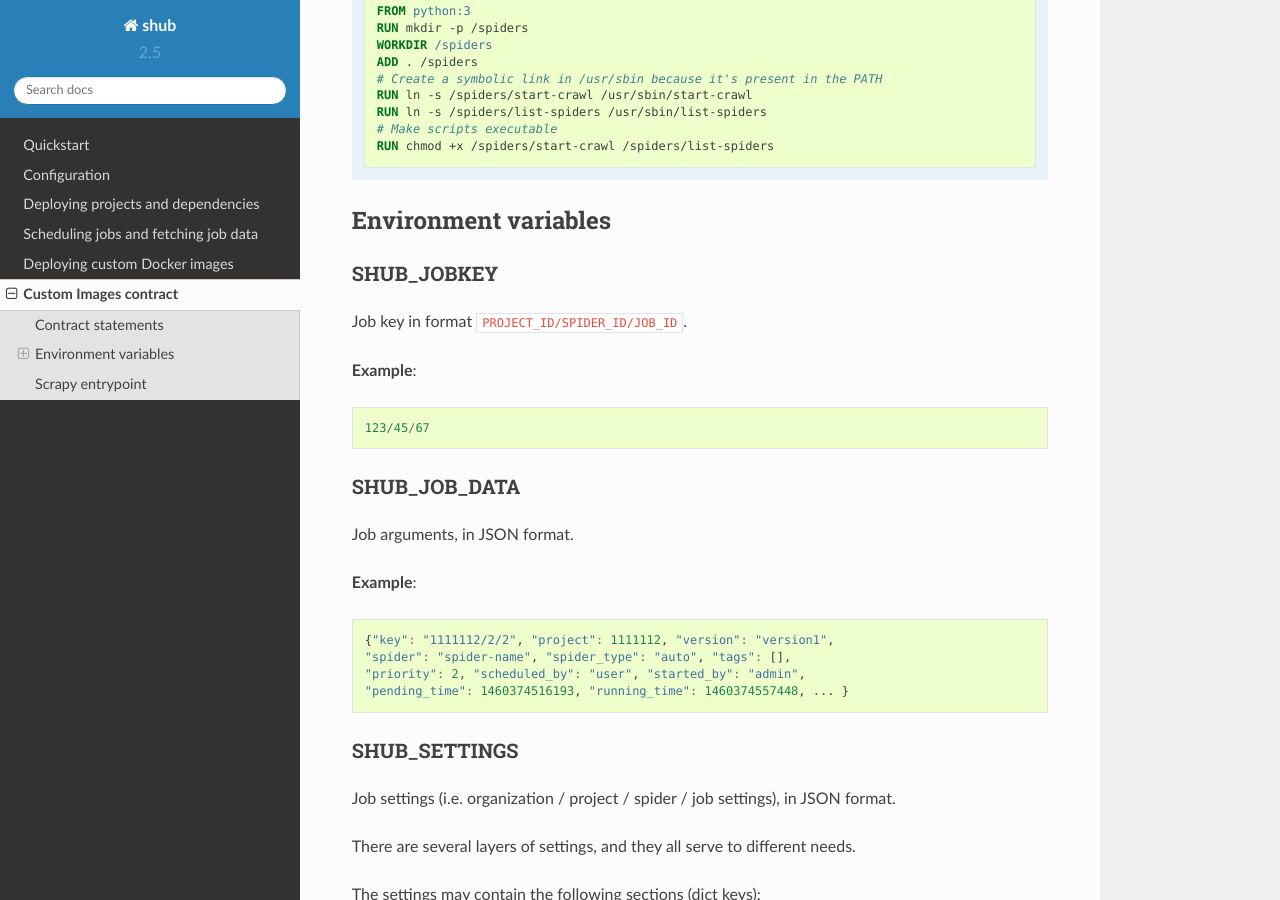
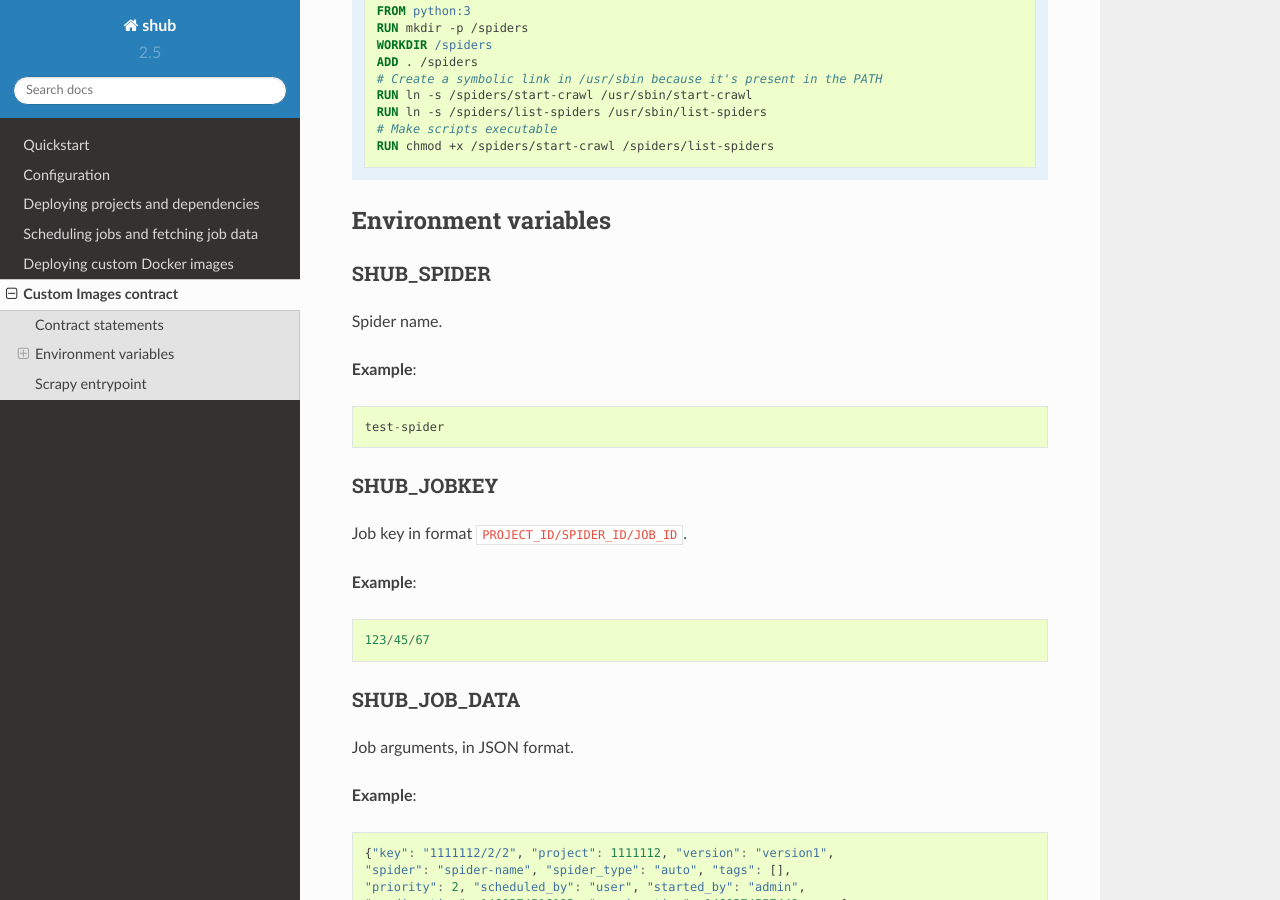
Before and after one commit to scrapinghub/shub, a Sphinx documentation site: the page built from docs/custom-images-contract.rst, in a window 1280 px wide and 900 px high, scrolled down 860 px. Built offline with Sphinx 7.4.7 and the Read the Docs theme 2.0.0, drawn with Linux system fonts in a browser that asks for light colours.

Commit message:
Add SHUB_SPIDER environment variable to the documentation

```diff
--- a/docs/custom-images-contract.rst
+++ b/docs/custom-images-contract.rst
@@ -60,6 +60,18 @@ Contract statements
 
 Environment variables
 ---------------------
+
+SHUB_SPIDER
+^^^^^^^^^^^
+
+Spider name.
+
+**Example**:
+
+.. code-block:: javascript
+
+    test-spider
+
 
 SHUB_JOBKEY
 ^^^^^^^^^^^
```
